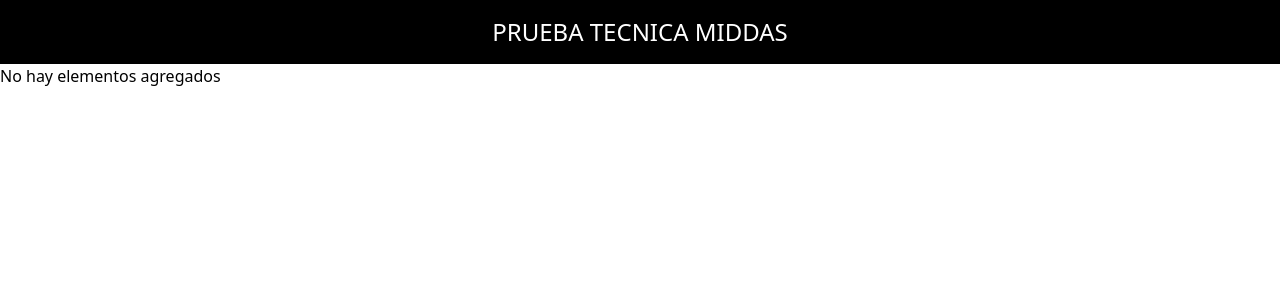
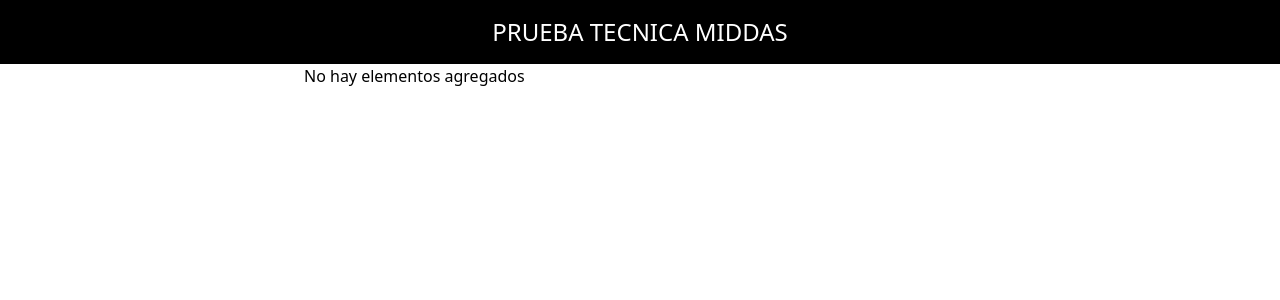
Before and after one commit to arceprogramando/Prueba-Tecnica-Fullstack, a React (Vite) app in the folder frontend/: page / in a window 1280 px wide. Shown: the top 300 px of the page. Built offline with nearby package versions, Linux system fonts and the light colour scheme; no server answers.

Commit message:
fix(frontend): :bug: fix className

```diff
--- a/frontend/src/components/Main/Main.jsx
+++ b/frontend/src/components/Main/Main.jsx
@@ -3,7 +3,7 @@ import { BookListData } from '../BookLIstData';
 export const Main = () => {
   return (
     <>
-      <main className='className="container max-w-2xl mx-auto"'>
+      <main className="container max-w-2xl mx-auto">
         <BookListData />
       </main>
     </>
```
